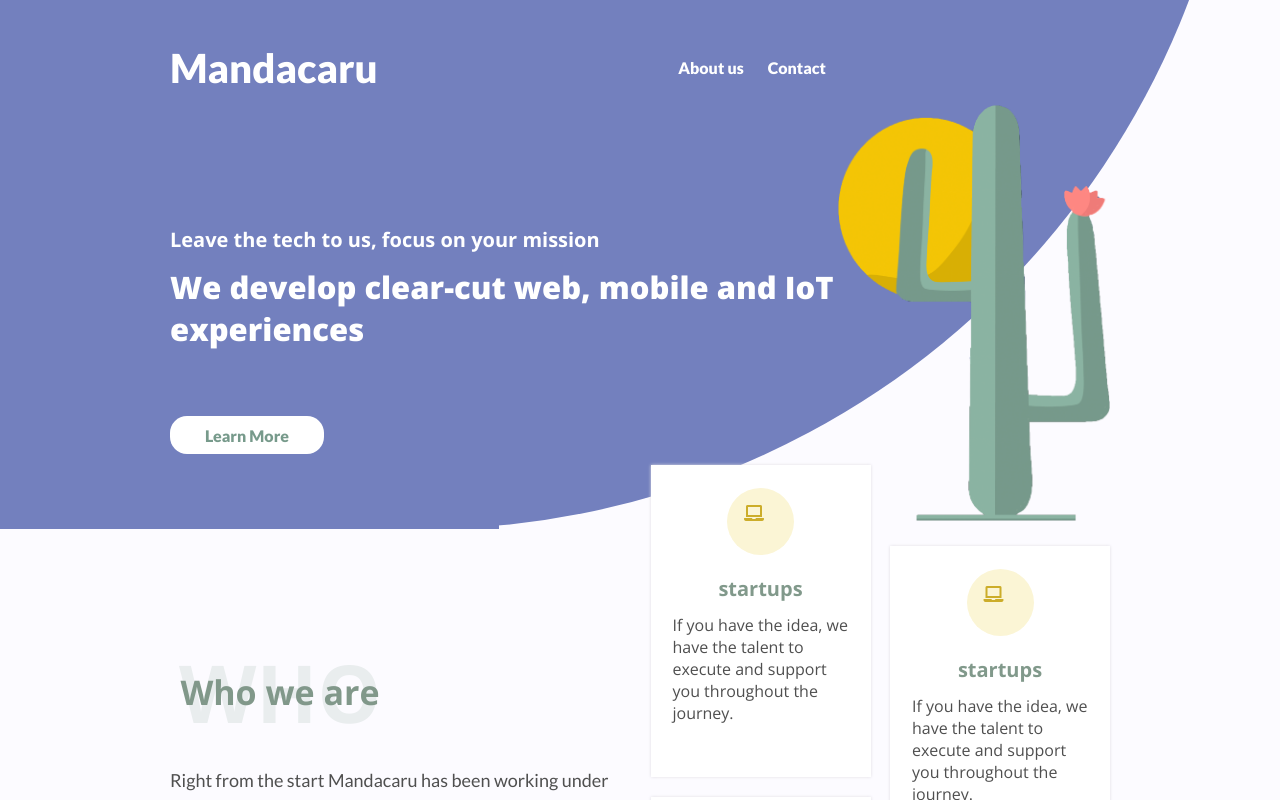
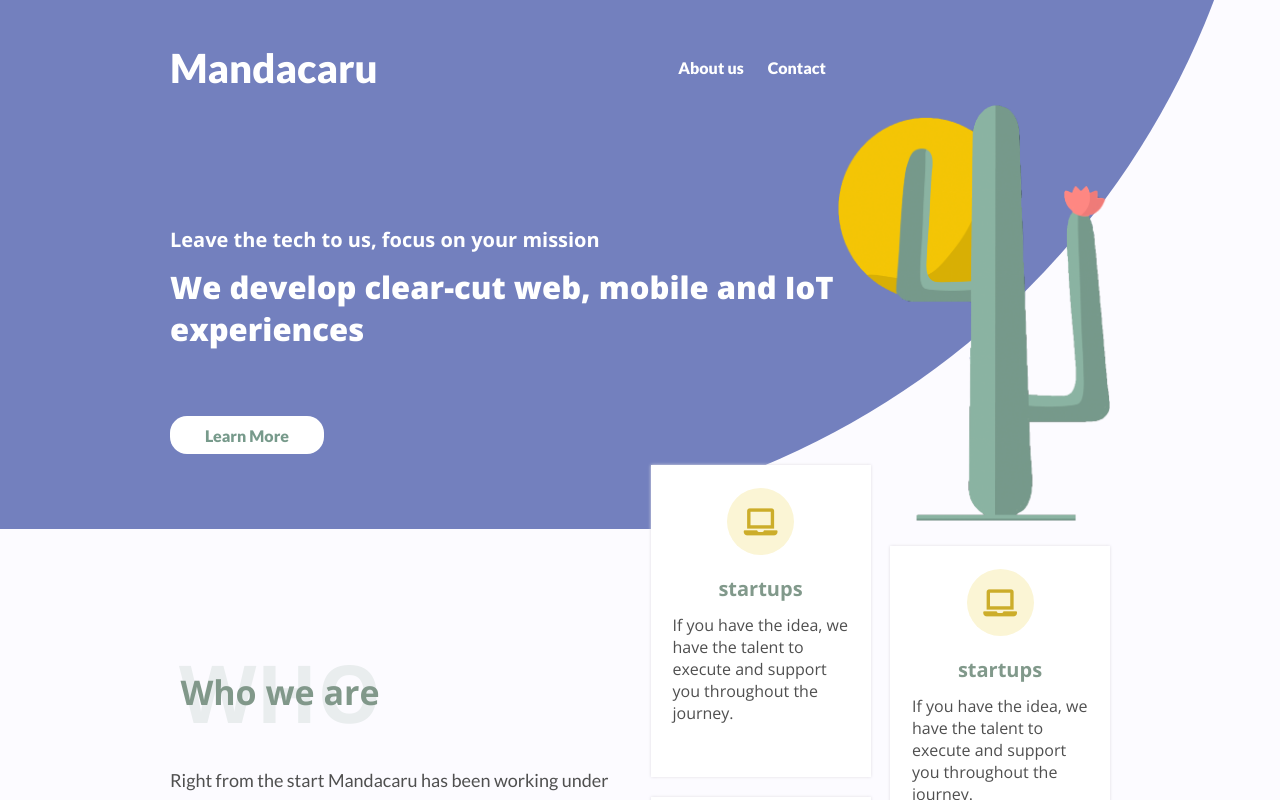
Before and after one commit to mandacaruapp/mandacaru, a React (Create React App) app: page / in a window 1280 px wide. Shown: the top 800 px of the page. Built offline with nearby package versions, Linux system fonts and the light colour scheme.

Commit message:
icons and CamelCase

```diff
--- a/src/components/Boxclients/Boxclients.jsx
+++ b/src/components/Boxclients/Boxclients.jsx
@@ -1,6 +1,6 @@
 import React from "react";
 import "./Boxclients.css";
-import { ClientsImg } from "../Clientsimg/ClientsImg.jsx";
+import { ClientsImg } from "../ClientsImg/ClientsImg.jsx";
 
 export class Boxclients extends React.Component{
     render(){
--- a/src/components/Card/Card.css
+++ b/src/components/Card/Card.css
@@ -24,10 +24,9 @@
     justify-content: center;
 }
 
-.cards i{
+.cards div i{
     color: #ccad2a;
-    height: 33px;
-    width: 33px;
+    font-size: 27px;
 
 
 }
--- a/src/components/Header/Header.css
+++ b/src/components/Header/Header.css
@@ -69,3 +69,13 @@
     margin-bottom: 8px;
 
 }
+
+@media only screen and (min-width: 768px) {
+
+    .header .cicle{
+        right: 1%;
+    }
+    .header .module{
+        right: 45%;
+    }
+}
```
